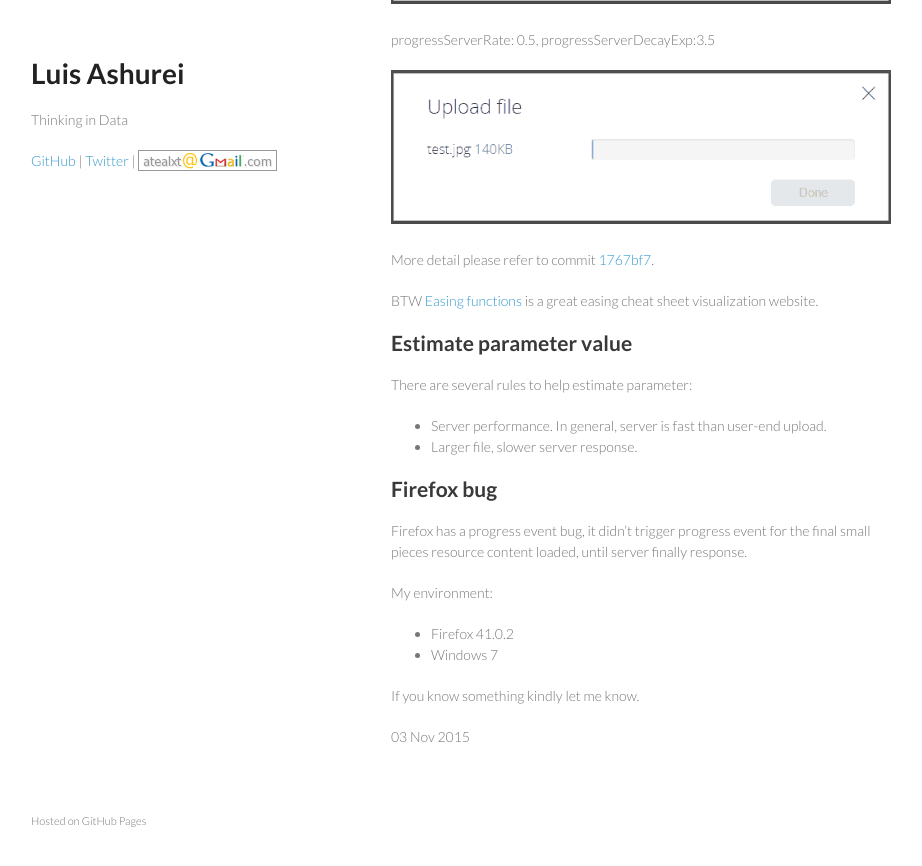
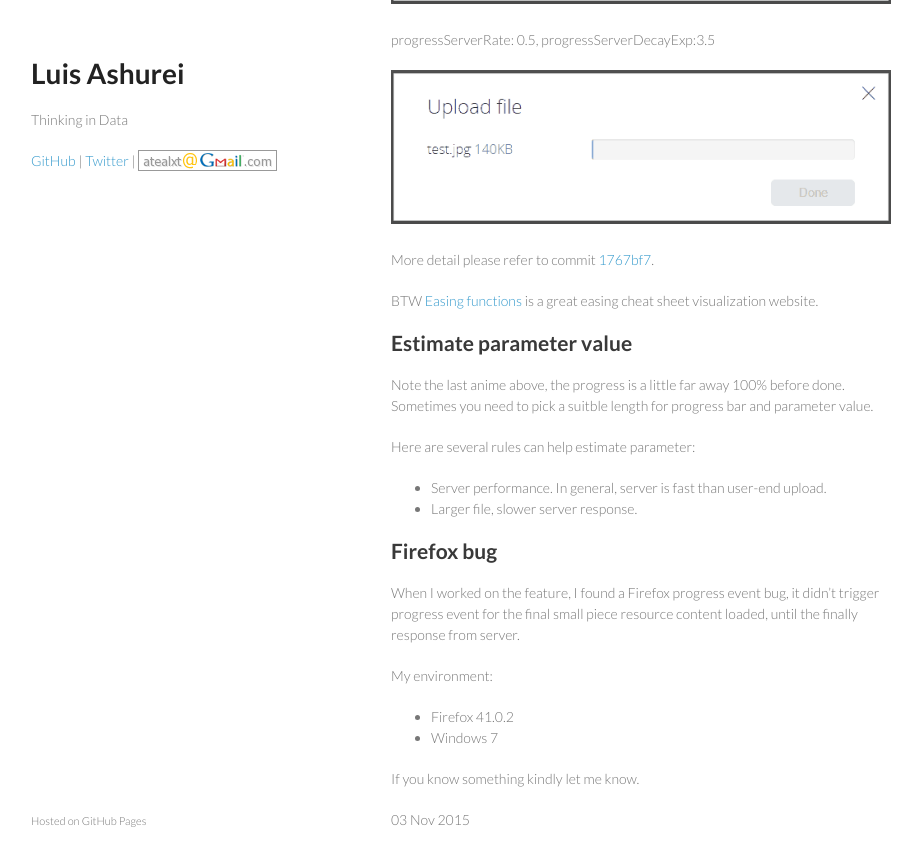
Before and after one commit to atealxt/atealxt.github.io, a Jekyll site: the page built from _posts/2015-11-03-file-upload-progress-server-estimation.md, in a window 1280 px wide and 900 px high, scrolled down 2177 px. Shown: the top 866 px of the window, without its empty margins (179-1101 px from the left). Built offline with Jekyll 4.4.1, drawn with Linux system fonts in a browser that asks for light colours; comment, search, counter and statistics services are not loaded.

Commit message:
Update 2015-11-03-file-upload-progress-server-estimation.md

```diff
--- a/_posts/2015-11-03-file-upload-progress-server-estimation.md
+++ b/_posts/2015-11-03-file-upload-progress-server-estimation.md
@@ -103,13 +103,16 @@ BTW [Easing functions](http://easings.net/) is a great easing cheat sheet visual
 
 ## Estimate parameter value
 
-There are several rules to help estimate parameter:
+Note the last anime above, the progress is a little far away 100% before done.
+Sometimes you need to pick a suitble length for progress bar and parameter value.
+
+Here are several rules can help estimate parameter:
 * Server performance. In general, server is fast than user-end upload.
 * Larger file, slower server response.
 
 ## Firefox bug
 
-Firefox has a progress event bug, it didn't trigger progress event for the final small pieces resource content loaded, until server finally response.
+When I worked on the feature, I found a Firefox progress event bug, it didn't trigger progress event for the final small piece resource content loaded, until the finally response from server.
 
 My environment:
 * Firefox 41.0.2
```
